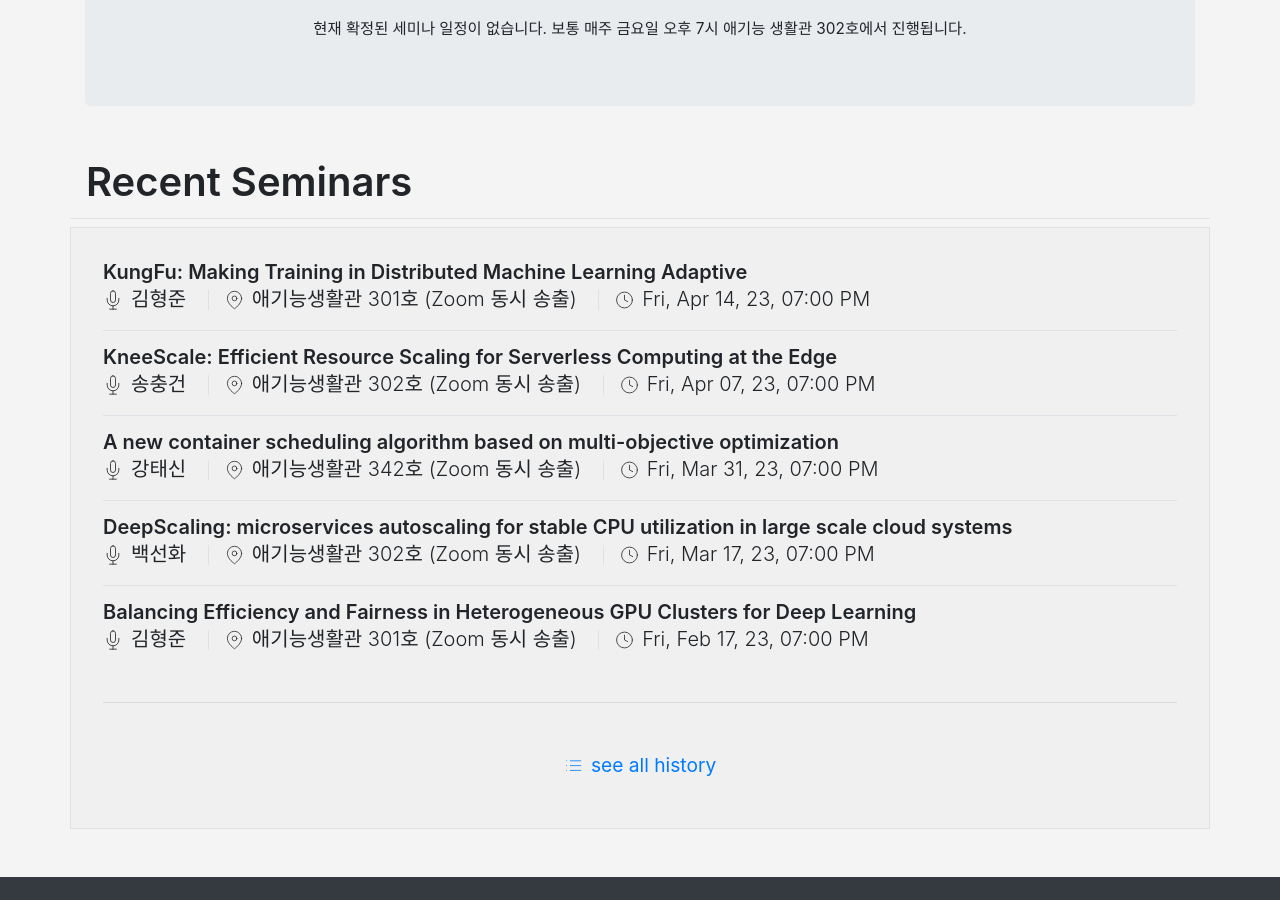
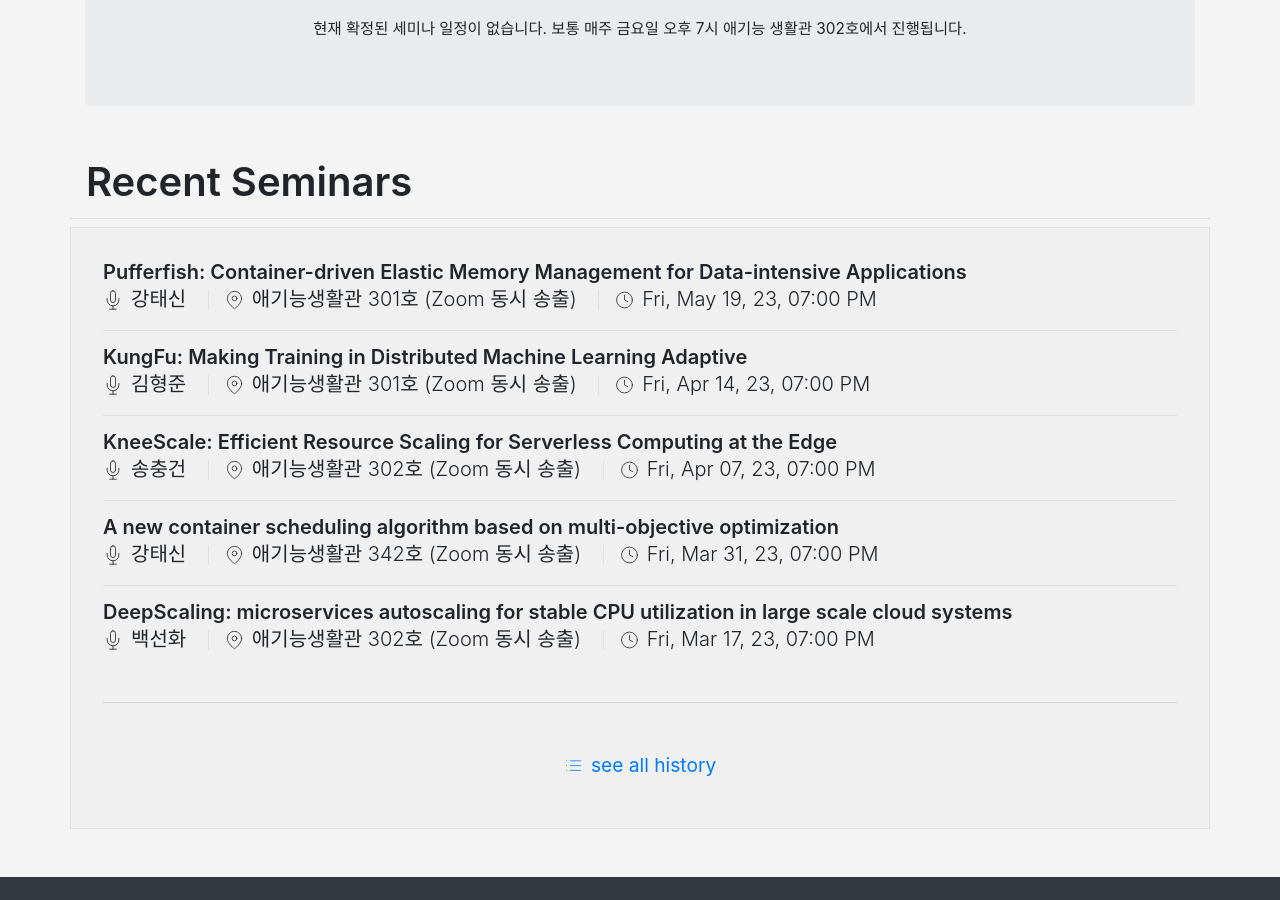
Before and after one commit to KU-Cloud/ku-cloud.github.io, a Jekyll site: the page built from seminar.html, in a window 1280 px wide and 900 px high, scrolled down 355 px. Built offline with Jekyll 4.4.1, drawn with Linux system fonts in a browser that asks for light colours.

Commit message:
updated seminar

```diff
--- a/_data/seminars.yaml
+++ b/_data/seminars.yaml
@@ -923,3 +923,7 @@
   speacker: 김형준
   date: 2023-04-14T19:00:00.000+0900
   location: 애기능생활관 301호 (Zoom 동시 송출)
+- title: 'Pufferfish: Container-driven Elastic Memory Management for Data-intensive Applications'
+  speacker: 강태신
+  date: 2023-05-19T19:00:00.000+0900
+  location: 애기능생활관 301호 (Zoom 동시 송출)
```
